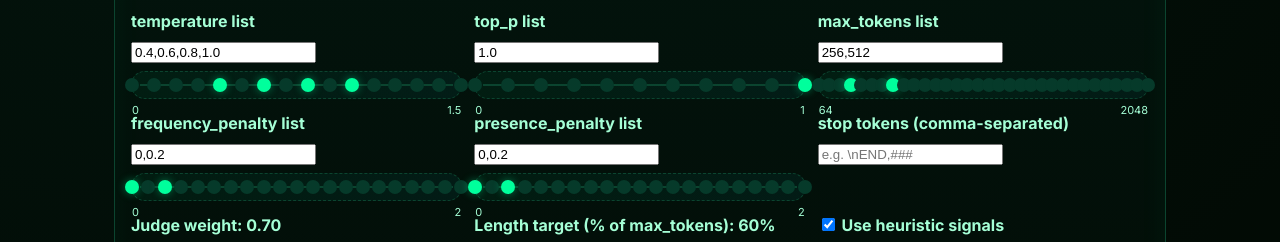
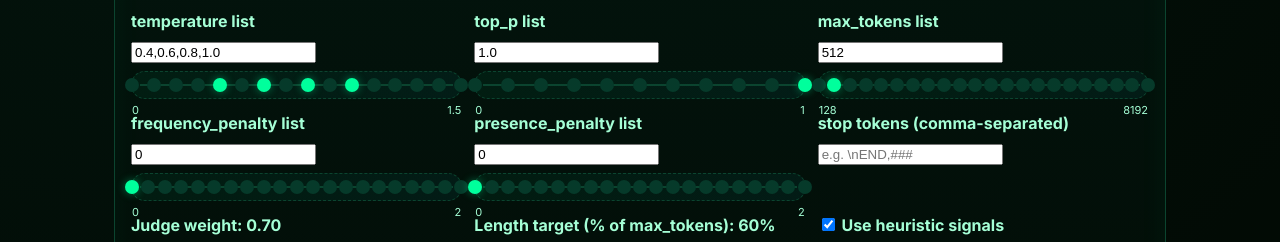
Before and after one commit to elder-plinius/AutoTemp, a plain HTML site: page docs/index.html in a window 1280 px wide. Shown: the part 245-487 px from the top of the page. Drawn offline with nearby package versions, Linux system fonts and the light colour scheme.

Commit message:
chore(ui): reduce max_tokens dotbar density and simplify defaults

```diff
--- a/docs/app.js
+++ b/docs/app.js
@@ -264,7 +264,8 @@ document.addEventListener('DOMContentLoaded', () => {
 
   initDotbar('tempDots', 0.0, 1.5, 0.1, parseFloat, 'temperatures');
   initDotbar('topDots', 0.0, 1.0, 0.1, parseFloat, 'tops');
-  initDotbar('maxTokDots', 64, 2048, 64, x=>parseInt(x,10), 'maxTokens');
+  // Reduce noise: wider steps for max_tokens
+  initDotbar('maxTokDots', 128, 8192, 384, x=>parseInt(x,10), 'maxTokens');
   initDotbar('freqDots', 0.0, 2.0, 0.1, parseFloat, 'freqPen');
   initDotbar('presDots', 0.0, 2.0, 0.1, parseFloat, 'presPen');
 
--- a/docs/index.html
+++ b/docs/index.html
@@ -50,19 +50,19 @@
                 </div>
                 <div class="field">
                     <label for="maxTokens">max_tokens list</label>
-                    <input id="maxTokens" value="256,512" />
+                    <input id="maxTokens" value="512" />
                     <div class="dotbar" id="maxTokDots"></div>
                 </div>
             </div>
             <div class="grid-3">
                 <div class="field">
                     <label for="freqPen">frequency_penalty list</label>
-                    <input id="freqPen" value="0,0.2" />
+                    <input id="freqPen" value="0" />
                     <div class="dotbar" id="freqDots"></div>
                 </div>
                 <div class="field">
                     <label for="presPen">presence_penalty list</label>
-                    <input id="presPen" value="0,0.2" />
+                    <input id="presPen" value="0" />
                     <div class="dotbar" id="presDots"></div>
                 </div>
                 <div class="field">
```
